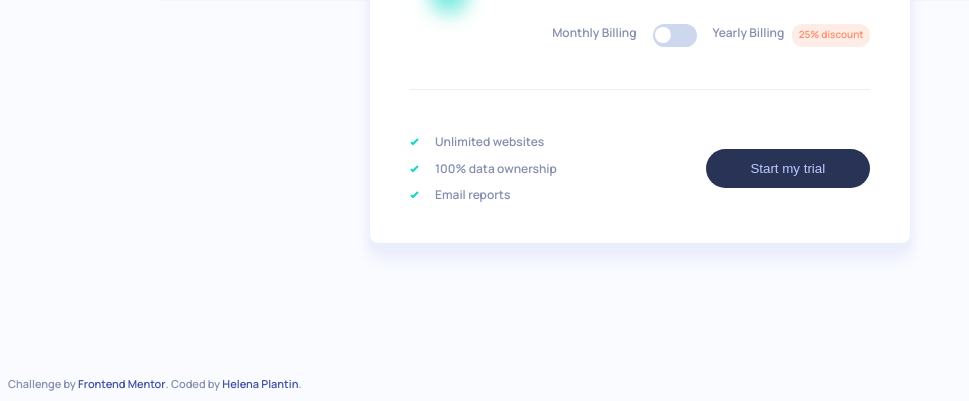
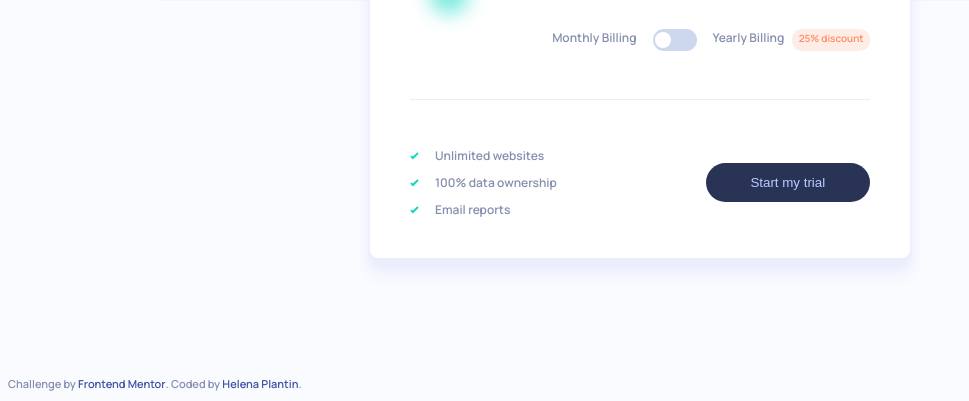
Before and after one commit to Helena-p/price_slider, a plain HTML site: page index.html in a window 1280 px wide. Shown: the part 399-800 px from the top of the page, without its empty margins (0-969 px from the left). Drawn offline with Linux system fonts and the light colour scheme.

Commit message:
Added more spacing between card elements

```diff
--- a/src/css/style.css
+++ b/src/css/style.css
@@ -166,7 +166,7 @@ body {
 	display: flex;
 	flex-direction: column;
 	justify-content: space-around;
-	gap: calc(var(--spacer) * 2.2);
+	gap: calc(var(--spacer) * 2.5);
 	box-shadow: var(--box-shadow-100);
 }
 
```
